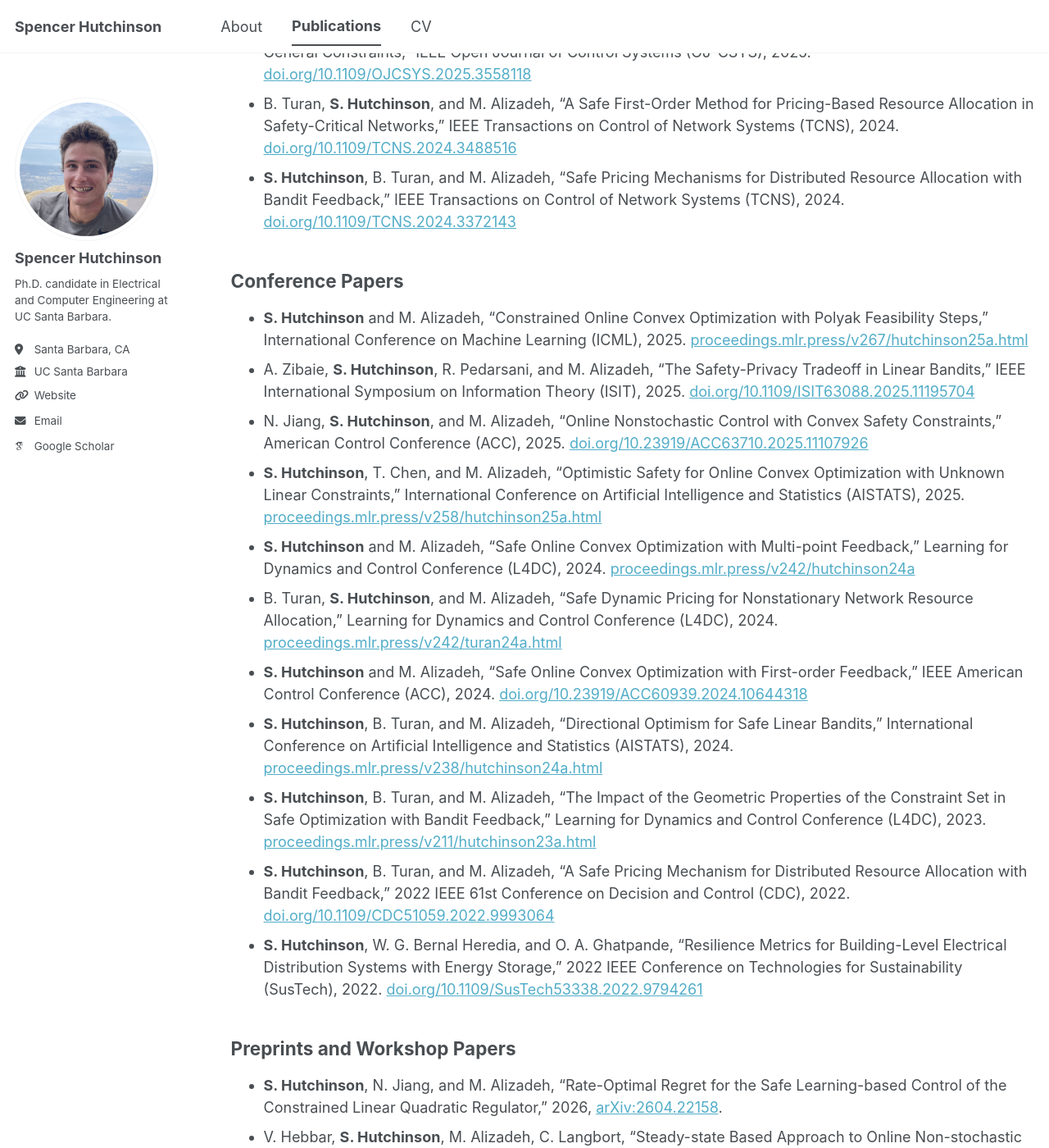
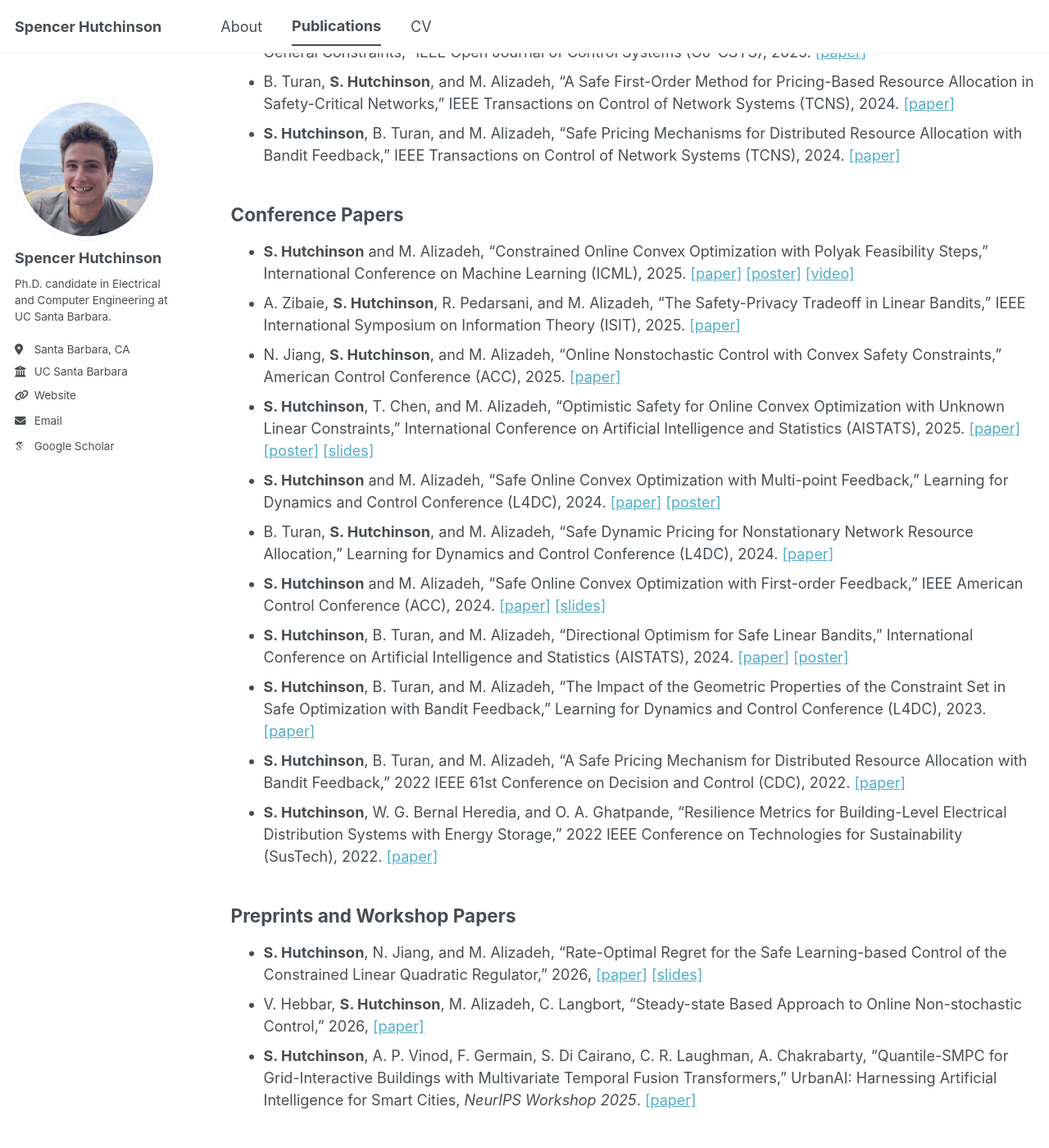
Before and after one commit to shutch1/shutch1.github.io, a Jekyll site: the page built from _pages/publications.md, in a window 1280 px wide and 1400 px high, scrolled down 196 px. Shown: the whole window at 82% size. Built offline with Jekyll 4.4.1, drawn with Linux system fonts in a browser that asks for light colours; some web fonts are replaced; a script bundle is joined from its source files by our own code; library files that are not in the unit come from our copies; some of the changed text lies outside the part shown.

Commit message:
added posters and slides to publications

```diff
--- a/_pages/publications.md
+++ b/_pages/publications.md
@@ -7,26 +7,26 @@ author_profile: true
 
 ## Journal Papers
 
-- **S. Hutchinson**, A. Zibaie, R. Pedarsani, and M. Alizadeh, "Optimistic Algorithms for Safe Linear Bandits Under General Constraints," IEEE Open Journal of Control Systems (OJ-CSYS), 2025. [doi.org/10.1109/OJCSYS.2025.3558118](https://doi.org/10.1109/OJCSYS.2025.3558118)
-- B. Turan, **S. Hutchinson**, and M. Alizadeh, "A Safe First-Order Method for Pricing-Based Resource Allocation in Safety-Critical Networks," IEEE Transactions on Control of Network Systems (TCNS), 2024. [doi.org/10.1109/TCNS.2024.3488516](https://doi.org/10.1109/TCNS.2024.3488516)
-- **S. Hutchinson**, B. Turan, and M. Alizadeh, "Safe Pricing Mechanisms for Distributed Resource Allocation with Bandit Feedback," IEEE Transactions on Control of Network Systems (TCNS), 2024. [doi.org/10.1109/TCNS.2024.3372143](https://doi.org/10.1109/TCNS.2024.3372143)
+- **S. Hutchinson**, A. Zibaie, R. Pedarsani, and M. Alizadeh, "Optimistic Algorithms for Safe Linear Bandits Under General Constraints," IEEE Open Journal of Control Systems (OJ-CSYS), 2025. [[paper]](https://doi.org/10.1109/OJCSYS.2025.3558118)
+- B. Turan, **S. Hutchinson**, and M. Alizadeh, "A Safe First-Order Method for Pricing-Based Resource Allocation in Safety-Critical Networks," IEEE Transactions on Control of Network Systems (TCNS), 2024. [[paper]](https://doi.org/10.1109/TCNS.2024.3488516)
+- **S. Hutchinson**, B. Turan, and M. Alizadeh, "Safe Pricing Mechanisms for Distributed Resource Allocation with Bandit Feedback," IEEE Transactions on Control of Network Systems (TCNS), 2024. [[paper]](https://doi.org/10.1109/TCNS.2024.3372143)
 
 ## Conference Papers
 
-- **S. Hutchinson** and M. Alizadeh, "Constrained Online Convex Optimization with Polyak Feasibility Steps," International Conference on Machine Learning (ICML), 2025. [proceedings.mlr.press/v267/hutchinson25a.html](https://proceedings.mlr.press/v267/hutchinson25a.html)
-- A. Zibaie, **S. Hutchinson**, R. Pedarsani, and M. Alizadeh, "The Safety-Privacy Tradeoff in Linear Bandits," IEEE International Symposium on Information Theory (ISIT), 2025. [doi.org/10.1109/ISIT63088.2025.11195704](https://doi.org/10.1109/ISIT63088.2025.11195704)
-- N. Jiang, **S. Hutchinson**, and M. Alizadeh, "Online Nonstochastic Control with Convex Safety Constraints," American Control Conference (ACC), 2025. [doi.org/10.23919/ACC63710.2025.11107926](https://doi.org/10.23919/ACC63710.2025.11107926)
-- **S. Hutchinson**, T. Chen, and M. Alizadeh, "Optimistic Safety for Online Convex Optimization with Unknown Linear Constraints," International Conference on Artificial Intelligence and Statistics (AISTATS), 2025. [proceedings.mlr.press/v258/hutchinson25a.html](https://proceedings.mlr.press/v258/hutchinson25a.html)
-- **S. Hutchinson** and M. Alizadeh, "Safe Online Convex Optimization with Multi-point Feedback," Learning for Dynamics and Control Conference (L4DC), 2024. [proceedings.mlr.press/v242/hutchinson24a](https://proceedings.mlr.press/v242/hutchinson24a)
-- B. Turan, **S. Hutchinson**, and M. Alizadeh, "Safe Dynamic Pricing for Nonstationary Network Resource Allocation," Learning for Dynamics and Control Conference (L4DC), 2024. [proceedings.mlr.press/v242/turan24a.html](https://proceedings.mlr.press/v242/turan24a.html)
-- **S. Hutchinson** and M. Alizadeh, "Safe Online Convex Optimization with First-order Feedback," IEEE American Control Conference (ACC), 2024. [doi.org/10.23919/ACC60939.2024.10644318](https://doi.org/10.23919/ACC60939.2024.10644318)
-- **S. Hutchinson**, B. Turan, and M. Alizadeh, "Directional Optimism for Safe Linear Bandits," International Conference on Artificial Intelligence and Statistics (AISTATS), 2024. [proceedings.mlr.press/v238/hutchinson24a.html](https://proceedings.mlr.press/v238/hutchinson24a.html)
-- **S. Hutchinson**, B. Turan, and M. Alizadeh, "The Impact of the Geometric Properties of the Constraint Set in Safe Optimization with Bandit Feedback," Learning for Dynamics and Control Conference (L4DC), 2023. [proceedings.mlr.press/v211/hutchinson23a.html](https://proceedings.mlr.press/v211/hutchinson23a.html)
-- **S. Hutchinson**, B. Turan, and M. Alizadeh, "A Safe Pricing Mechanism for Distributed Resource Allocation with Bandit Feedback," 2022 IEEE 61st Conference on Decision and Control (CDC), 2022. [doi.org/10.1109/CDC51059.2022.9993064](https://doi.org/10.1109/CDC51059.2022.9993064)
-- **S. Hutchinson**, W. G. Bernal Heredia, and O. A. Ghatpande, "Resilience Metrics for Building-Level Electrical Distribution Systems with Energy Storage," 2022 IEEE Conference on Technologies for Sustainability (SusTech), 2022. [doi.org/10.1109/SusTech53338.2022.9794261](https://doi.org/10.1109/SusTech53338.2022.9794261)
+- **S. Hutchinson** and M. Alizadeh, "Constrained Online Convex Optimization with Polyak Feasibility Steps," International Conference on Machine Learning (ICML), 2025. [[paper]](https://proceedings.mlr.press/v267/hutchinson25a.html) [[poster]](/files/icml_poster.pdf) [[video]](https://icml.cc/virtual/2025/poster/45968)
+- A. Zibaie, **S. Hutchinson**, R. Pedarsani, and M. Alizadeh, "The Safety-Privacy Tradeoff in Linear Bandits," IEEE International Symposium on Information Theory (ISIT), 2025. [[paper]](https://doi.org/10.1109/ISIT63088.2025.11195704)
+- N. Jiang, **S. Hutchinson**, and M. Alizadeh, "Online Nonstochastic Control with Convex Safety Constraints," American Control Conference (ACC), 2025. [[paper]](https://doi.org/10.23919/ACC63710.2025.11107926)
+- **S. Hutchinson**, T. Chen, and M. Alizadeh, "Optimistic Safety for Online Convex Optimization with Unknown Linear Constraints," International Conference on Artificial Intelligence and Statistics (AISTATS), 2025. [[paper]](https://proceedings.mlr.press/v258/hutchinson25a.html) [[poster]](/files/aistats_poster_2025.pdf) [[slides]](/files/oco_lin_const.pdf)
+- **S. Hutchinson** and M. Alizadeh, "Safe Online Convex Optimization with Multi-point Feedback," Learning for Dynamics and Control Conference (L4DC), 2024. [[paper]](https://proceedings.mlr.press/v242/hutchinson24a) [[poster]](/files/l4dc2024_poster.pdf)
+- B. Turan, **S. Hutchinson**, and M. Alizadeh, "Safe Dynamic Pricing for Nonstationary Network Resource Allocation," Learning for Dynamics and Control Conference (L4DC), 2024. [[paper]](https://proceedings.mlr.press/v242/turan24a.html)
+- **S. Hutchinson** and M. Alizadeh, "Safe Online Convex Optimization with First-order Feedback," IEEE American Control Conference (ACC), 2024. [[paper]](https://doi.org/10.23919/ACC60939.2024.10644318) [[slides]](/files/safe_oco.pdf)
+- **S. Hutchinson**, B. Turan, and M. Alizadeh, "Directional Optimism for Safe Linear Bandits," International Conference on Artificial Intelligence and Statistics (AISTATS), 2024. [[paper]](https://proceedings.mlr.press/v238/hutchinson24a.html) [[poster]](/files/aistats_poster.pdf)
+- **S. Hutchinson**, B. Turan, and M. Alizadeh, "The Impact of the Geometric Properties of the Constraint Set in Safe Optimization with Bandit Feedback," Learning for Dynamics and Control Conference (L4DC), 2023. [[paper]](https://proceedings.mlr.press/v211/hutchinson23a.html)
+- **S. Hutchinson**, B. Turan, and M. Alizadeh, "A Safe Pricing Mechanism for Distributed Resource Allocation with Bandit Feedback," 2022 IEEE 61st Conference on Decision and Control (CDC), 2022. [[paper]](https://doi.org/10.1109/CDC51059.2022.9993064)
+- **S. Hutchinson**, W. G. Bernal Heredia, and O. A. Ghatpande, "Resilience Metrics for Building-Level Electrical Distribution Systems with Energy Storage," 2022 IEEE Conference on Technologies for Sustainability (SusTech), 2022. [[paper]](https://doi.org/10.1109/SusTech53338.2022.9794261)
 
 ## Preprints and Workshop Papers
 
-- **S. Hutchinson**, N. Jiang, and M. Alizadeh, "Rate-Optimal Regret for the Safe Learning-based Control of the Constrained Linear Quadratic Regulator," 2026, [arXiv:2604.22158](https://arxiv.org/abs/2604.22158).
-- V. Hebbar, **S. Hutchinson**, M. Alizadeh, C. Langbort, "Steady-state Based Approach to Online Non-stochastic Control," 2026, [arXiv:2604.17686](https://arxiv.org/abs/2604.17686).
-- **S. Hutchinson**, A. P. Vinod, F. Germain, S. Di Cairano, C. R. Laughman, A. Chakrabarty, "Quantile-SMPC for Grid-Interactive Buildings with Multivariate Temporal Fusion Transformers," UrbanAI: Harnessing Artificial Intelligence for Smart Cities, *NeurIPS Workshop 2025*. [openreview.net/forum?id=hArraYIuFS](https://openreview.net/forum?id=hArraYIuFS).
+- **S. Hutchinson**, N. Jiang, and M. Alizadeh, "Rate-Optimal Regret for the Safe Learning-based Control of the Constrained Linear Quadratic Regulator," 2026, [[paper]](https://arxiv.org/abs/2604.22158) [[slides]](/files/safe_adaptive_lqr.pdf)
+- V. Hebbar, **S. Hutchinson**, M. Alizadeh, C. Langbort, "Steady-state Based Approach to Online Non-stochastic Control," 2026, [[paper]](https://arxiv.org/abs/2604.17686)
+- **S. Hutchinson**, A. P. Vinod, F. Germain, S. Di Cairano, C. R. Laughman, A. Chakrabarty, "Quantile-SMPC for Grid-Interactive Buildings with Multivariate Temporal Fusion Transformers," UrbanAI: Harnessing Artificial Intelligence for Smart Cities, *NeurIPS Workshop 2025*. [[paper]](https://openreview.net/forum?id=hArraYIuFS)
```
Also changed, not shown: 9 other files.
